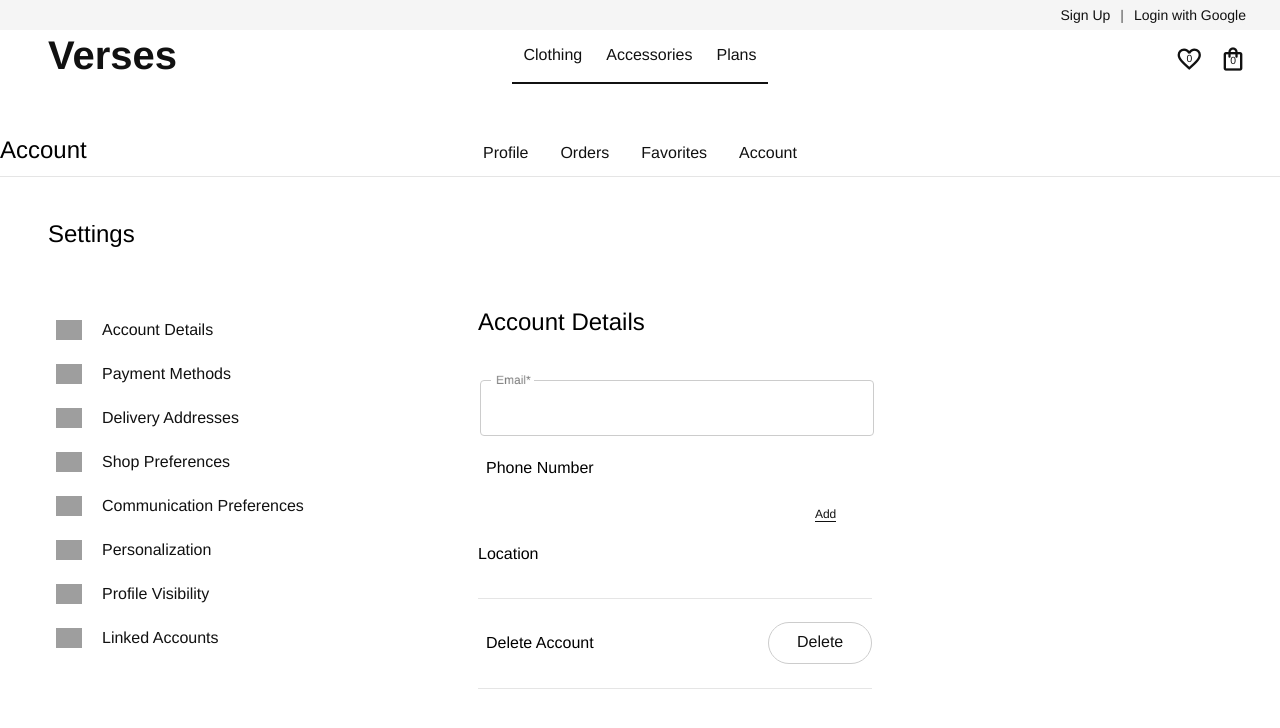
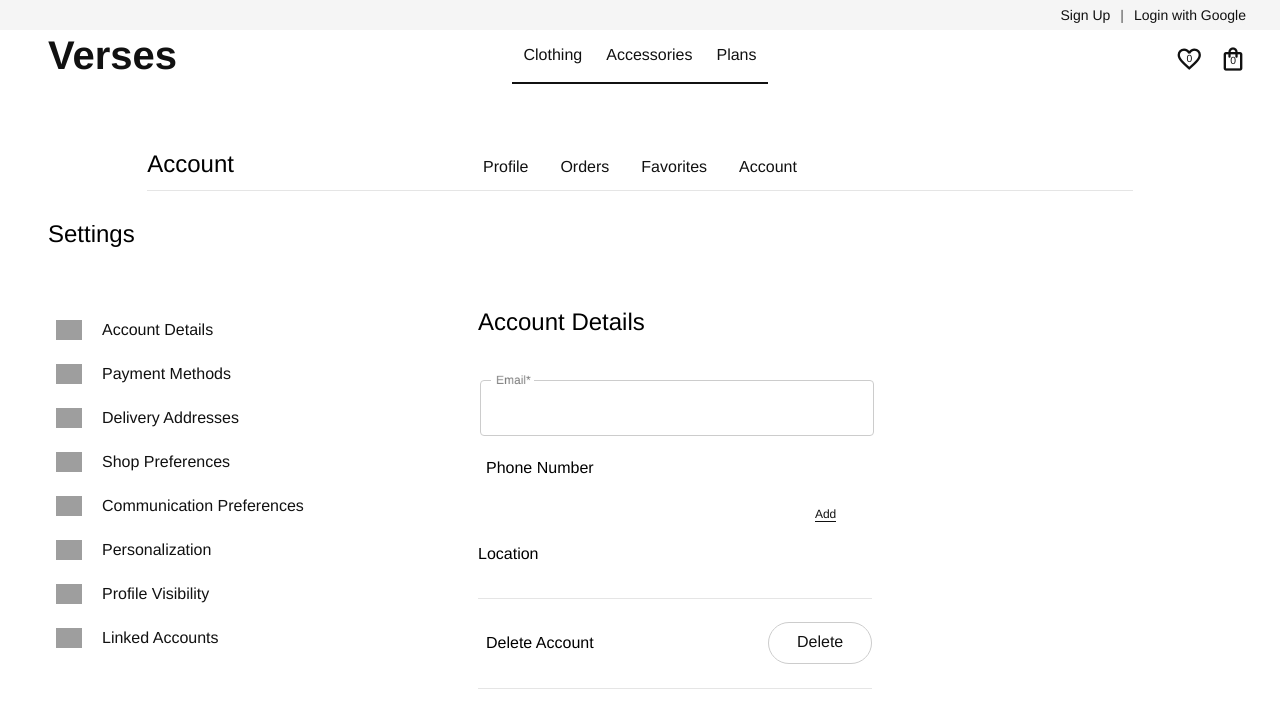
Before and after one commit to mayalexandera/mern-verses, a React (Create React App) app in the folder client/: page /settings in a window 1280 px wide. Shown: the top 728 px of the page. Built offline with nearby package versions, Linux system fonts and the light colour scheme; no server answers; grey boxes are pictures that could not be loaded.

Commit message:
profile header rendering

```diff
--- a/client/src/components/App.js
+++ b/client/src/components/App.js
@@ -24,7 +24,6 @@ import AccountSettings from "./AccountSettings/AccountSettings";
 import "./App.css";
 
 class App extends Component {
-
   render() {
     return (
       <Layout>
--- a/client/src/components/Category/CategoryHeader.css
+++ b/client/src/components/Category/CategoryHeader.css
@@ -31,10 +31,6 @@
   -webkit-flex-wrap: wrap;
   -ms-flex-wrap: wrap;
   flex-wrap: wrap;
-  /* -webkit-align-items: flex-end;
-  -webkit-box-align: flex-end;
-  -ms-flex-align: flex-end;
-  align-items: flex-end; */
 }
 
 .wall-breadcrumbs__list {
--- a/client/src/components/Dashboard/Dashboard.css
+++ b/client/src/components/Dashboard/Dashboard.css
@@ -1,31 +1,16 @@
-@media screen and (min-width: 768px) {
-  .dashboard-wrapper-container {
-    background-color: #fff;
-    top: 90px;
-    margin-left: auto;
-    font-family: "Helvetica Neue", Helvetica, Arial, sans-serif;
-    font-weight: 500;
-    margin-right: auto;
-    vertical-align: middle;
-    left: 0;
-    z-index: 1;
-    right: 0;
-    padding-top: 34px;
-    width: 100%;
-    padding-bottom: 48px;
-    font-size: 24px;
-    line-height: 2.2;
-    position: fixed;
-  }
-
 .dashboard-container {
   margin-left: auto;
   margin-right: auto;
+  background: #fff;
+  display: flex;
+  justify-content: center;
+  width: 100%;
   max-width: 1424px;
-    box-shadow: inset 0 -1px 0 0 #e5e5e5;
+  padding-bottom: 34px;
 }
 
 .dashboard-header-wrapper {
+  box-shadow: inset 0 -1px 0 0 #e5e5e5;
   width: 100%;
   padding: 0;
 }
@@ -56,4 +41,42 @@
   padding-left: 16px;
   padding-right: 16px;
 }
+
+.dashboard-wrapper-container {
+  /* background-color: green; */
+  top: 90px;
+  margin-left: auto;
+  font-family: "Helvetica Neue", Helvetica, Arial, sans-serif;
+  font-weight: 500;
+  margin-right: auto;
+  vertical-align: middle;
+  left: 0;
+  z-index: 1;
+  right: 0;
+  width: 100%;
+  font-size: 24px;
+  line-height: 2.2;
+  position: fixed;
+  padding-bottom: 40px;
 }
+
+.dashboard-header-spacer {
+  background: #fff;
+  height: 48px;
+}
+
+@media only screen and (min-width: 1424px) {
+  .dashboard-header-wrapper {
+    margin-left: 0px;
+    margin-right: 0px;
+  }
+
+
+}
+
+@media only screen and (max-width: 1449px) {
+
+  .dashboard-header-wrapper {
+    width: 77%;
+  }
+}
--- a/client/src/components/Dashboard/Dashboard.js
+++ b/client/src/components/Dashboard/Dashboard.js
@@ -7,6 +7,7 @@ const Dashboard = (props) => {
 
   return (
     <div className='dashboard-wrapper-container'>
+      <div className='dashboard-header-spacer'/>
       <div className='dashboard-container'>
         <div className='dashboard-header-wrapper'>
           <div className='dashboard-header'>
--- a/client/src/components/Header/Header.css
+++ b/client/src/components/Header/Header.css
@@ -106,13 +106,13 @@
 
   .nav-logo {
     margin-top: 3px;
+    z-index: 4;
     display: inline-block;
   }
 
   .nav-logo a {
     font-weight: 900;
     font-size: 200%;
-    z-index: 4;
     visibility: visible;
     padding-left: 12px;
     padding-right: 12px;
--- a/client/src/components/Profile/Profile.css
+++ b/client/src/components/Profile/Profile.css
@@ -1,7 +1,6 @@
 .profile-container {
   position: relative;
   top: 220px;
-  width: 100%;
   margin-left: 48px;
   margin-right: 48px;
   min-height: 2000px;
@@ -11,8 +10,9 @@
   margin: 0 20px;
   padding-bottom: 48px;
   overflow: scroll;
-  width: auto;
+  width: 100%;
   max-width: 1424px;
+  /* background-color: pink; */
   margin-left: auto;
   margin-right: auto;
   min-height: 600px;
@@ -76,3 +76,18 @@
   background-color: #555;
   padding: 4px 10px;
 }
+
+@media only screen and (min-width: 1424px) {
+  .profile-container {
+    margin-left: 0px;
+    margin-right: 0px;
+  }
+}
+
+@media only screen and (max-width: 1449px) {
+  .profile-container {
+    width: 77%;
+    margin-left: auto;
+    margin-right: auto;
+  }
+}
```
Also changed, not shown: 1 other file (tests, documents, lock files or other folders). Lines whose indentation alone changed are shown as unchanged.
